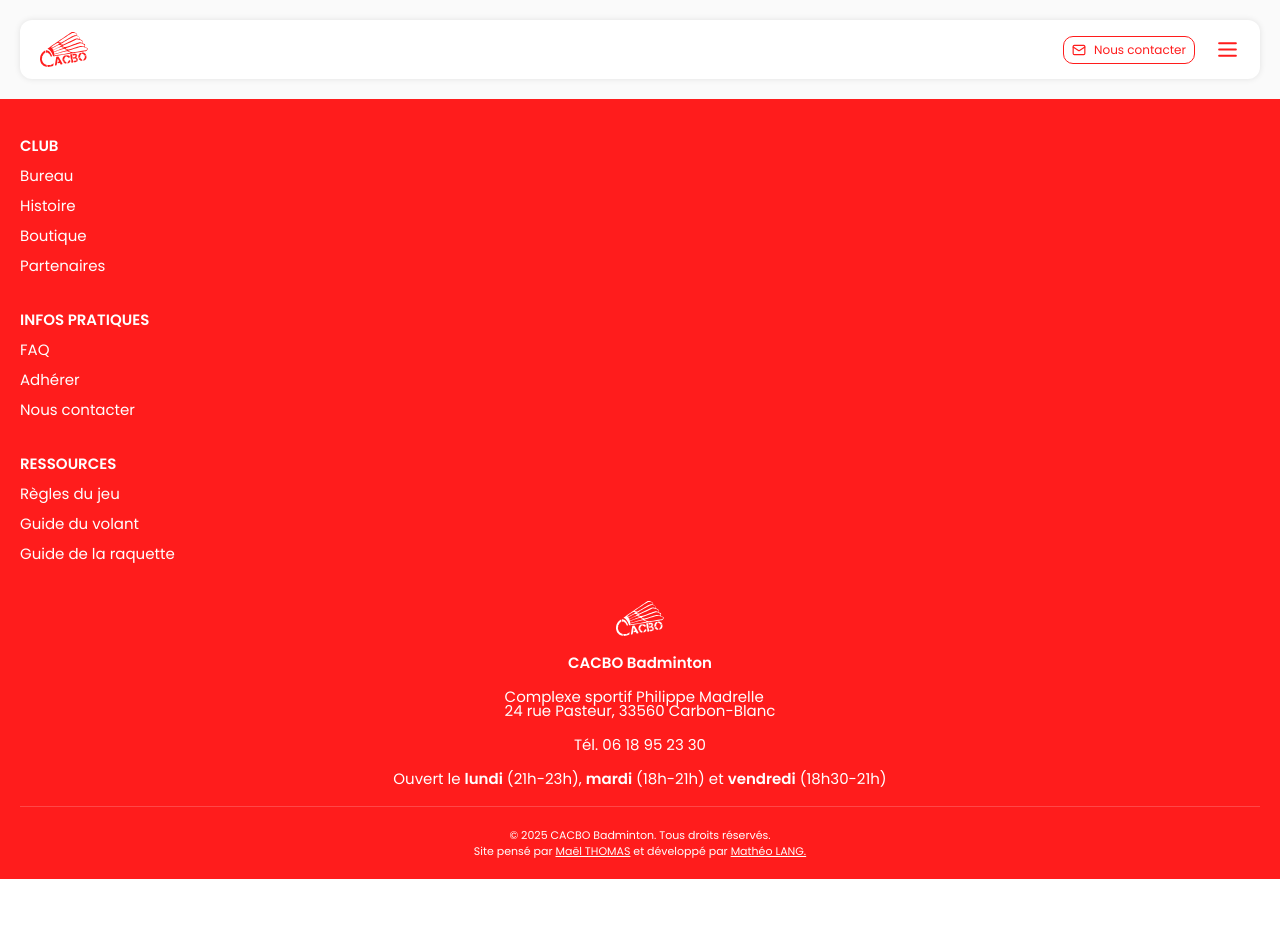
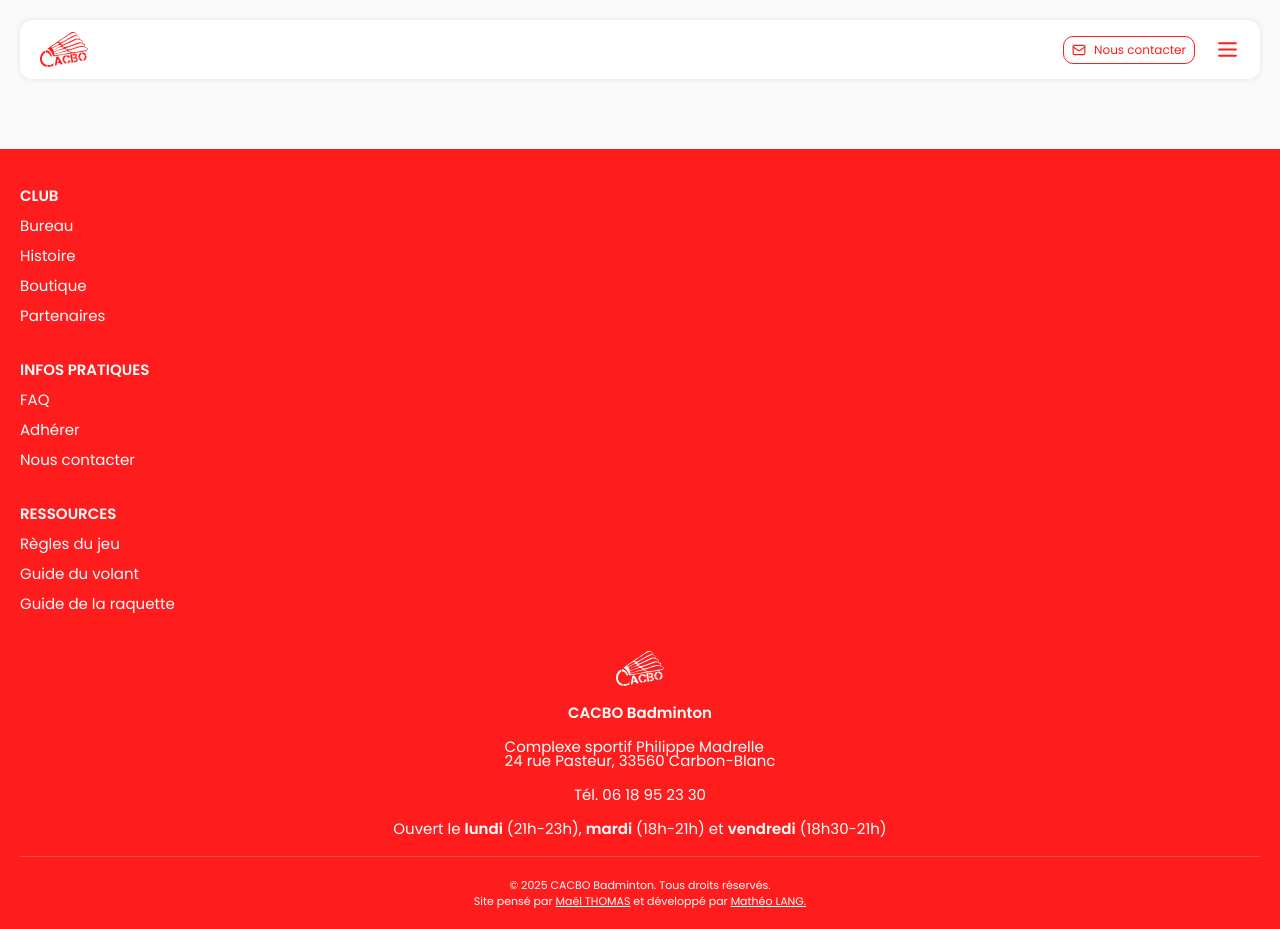
Before and after one commit to Matsuel/CACBO-Badminton, a Next.js app: page /faq in a window 1280 px wide. Before the commit the page ends 879 px from the top, so only its background shows below. Built offline with nearby package versions, Linux system fonts and the light colour scheme; a web font is replaced by a local one.

Commit message:
Ajustement gap

```diff
--- a/src/components/PageLayout.tsx
+++ b/src/components/PageLayout.tsx
@@ -14,7 +14,7 @@ const PageLayout = ({
     ...props
 }: PageLayoutProps) => {
     return (
-        <div className={cn('w-full h-auto min-h-screen flex flex-col items-center justify-start bg-background', className)} {...props}>
+        <div className={cn('w-full h-auto min-h-screen flex flex-col items-center justify-start bg-background gap-header', className)} {...props}>
             <div className='w-full flex flex-col items-center justify-start gap-header p-5'>
                 <Navbar />
                 {children}
```
